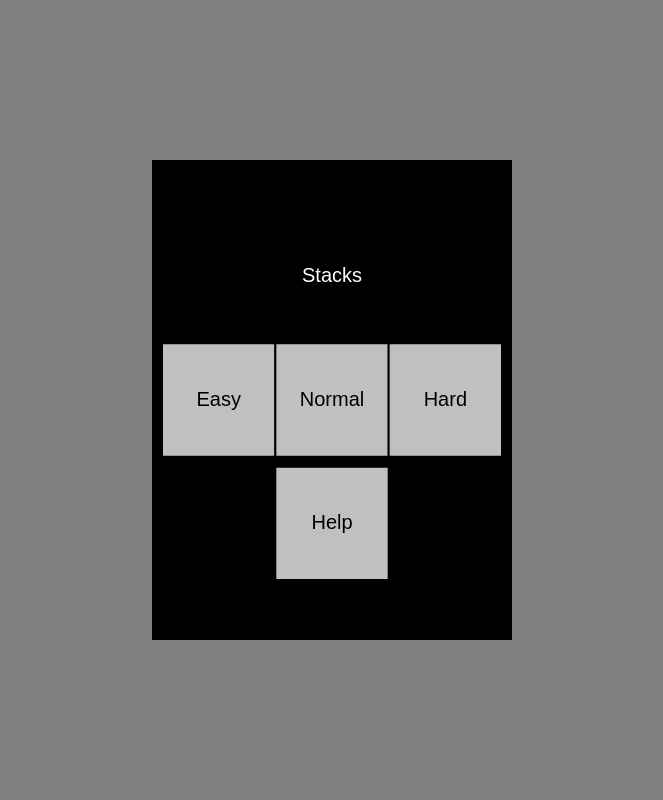
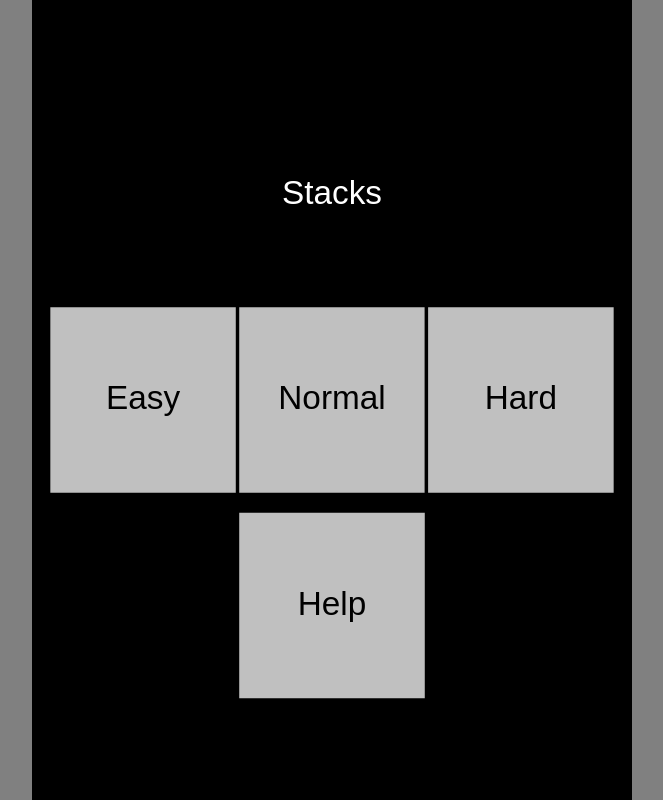
Before and after one commit to stackshub/stacks, a plain HTML site: page docs/index.html in a window 1280 px wide. Shown: the whole page, without its empty margins (308-971 px from the left). Drawn offline with Linux system fonts and the light colour scheme.

Commit message:
Update to resize

```diff
--- a/docs/index.html
+++ b/docs/index.html
@@ -1,18 +1,18 @@
 <!DOCTYPE html>
 <html>
-
   <head>
-  <meta charset="UTF-8">
-  <meta name="viewport" content="width=360, user-scalable=no">
+    <meta charset="UTF-8" />
+    <meta
+      name="viewport"
+      content="width=device-width, user-scalable=no, initial-scale=1, minimum-scale=1, maximum-scale=1"
+    />
     <title>Stacks</title>
-  <link rel="icon" type="image/png" href="icon.png">
-  <link rel="apple-touch-icon" href="icon.png">
-  <link rel="stylesheet" href="index.css">
+    <link rel="icon" type="image/png" href="icon.png" />
+    <link rel="apple-touch-icon" href="icon.png" />
+    <link rel="stylesheet" href="index.css" />
   </head>
-
   <body>
-  <canvas id="mainCanvas" width="360" height="480"></canvas>
+    <canvas id="mainCanvas"></canvas>
     <script src="index.js"></script>
   </body>
-
 </html>
--- a/docs/index.js
+++ b/docs/index.js
@@ -2,6 +2,9 @@ window.onload = function() {
   var appName = document.title;
   var canvas = document.getElementById('mainCanvas');
   var context = canvas.getContext('2d');
+  var stageWidth = 360;
+  var stageHeight = 480;
+  var scale;
   var margin = 10;
   var titleLabelRect;
   var easyButtonRect;
@@ -32,8 +35,8 @@ window.onload = function() {
   var moves;
 
   (function() {
-    var buttonWidth = (canvas.width - margin * 2) / 3;
-    var buttonTop = (canvas.height - buttonWidth) / 2;
+    var buttonWidth = (stageWidth - margin * 2) / 3;
+    var buttonTop = (stageHeight - buttonWidth) / 2;
     titleLabelRect = new Rect(
       margin + buttonWidth,
       buttonTop - buttonWidth - margin,
@@ -60,14 +63,14 @@ window.onload = function() {
       buttonWidth
     );
 
-    var boardWidth = canvas.width - margin * 4;
+    var boardWidth = stageWidth - margin * 4;
     boardRect = new Rect(
-      (canvas.width - boardWidth) / 2,
-      (canvas.height - boardWidth) / 2,
+      (stageWidth - boardWidth) / 2,
+      (stageHeight - boardWidth) / 2,
       boardWidth,
       boardWidth
     );
-    var buttonHeight = (canvas.height - boardRect.height - margin * 4) / 2;
+    var buttonHeight = (stageHeight - boardRect.height - margin * 4) / 2;
     homeButtonRect = new Rect(margin, margin, buttonWidth, buttonHeight);
     countLabelRect = new Rect(
       margin + buttonWidth,
@@ -81,7 +84,7 @@ window.onload = function() {
       buttonWidth,
       buttonHeight
     );
-    buttonTop = canvas.height - buttonHeight - margin;
+    buttonTop = stageHeight - buttonHeight - margin;
     retryButtonRect = new Rect(margin, buttonTop, buttonWidth, buttonHeight);
     okButtonRect = new Rect(
       margin + buttonWidth,
@@ -96,17 +99,45 @@ window.onload = function() {
       buttonHeight
     );
 
+    addTouchStartListener(canvas, function(x, y) {
+      onTouchStart(x / scale, y / scale);
+    });
+    addTouchMoveListener(canvas, function(x, y) {
+      onTouchMove(x / scale, y / scale);
+    });
+    addTouchEndListener(canvas, function(x, y) {
+      onTouchEnd(x / scale, y / scale);
+    });
+    window.onresize = window.onorientationchange = onResize;
+    resize();
+    (window.onhashchange = onHashChange)();
+  })();
+
+  function onResize() {
+    resize();
+    paint();
+  }
+
+  function resize() {
+    var screenWidth =
+      window.innerWidth ||
+      document.documentElement.clientWidth ||
+      document.body.clientWidth;
+    var screenHeight =
+      window.innerHeight ||
+      document.documentElement.clientHeight ||
+      document.body.clientHeight;
+    scale = Math.min(screenWidth / stageWidth, screenHeight / stageHeight);
+    canvas.width = stageWidth * scale;
+    canvas.height = stageHeight * scale;
+    context.scale(scale, scale);
     context.textAlign = 'center';
     context.textBaseline = 'middle';
     context.font = '20px sans-serif';
     context.lineWidth = 2;
     context.lineJoin = 'bevel';
     context.strokeStyle = 'black';
-    addTouchStartListener(canvas, onTouchStart);
-    addTouchMoveListener(canvas, onTouchMove);
-    addTouchEndListener(canvas, onTouchEnd);
-    (window.onhashchange = onHashChange)();
-  })();
+  }
 
   function onHashChange() {
     boardCode = location.hash.slice(1);
@@ -288,7 +319,7 @@ window.onload = function() {
 
   function paint() {
     context.fillStyle = 'black';
-    context.fillRect(0, 0, canvas.width, canvas.height);
+    context.fillRect(0, 0, stageWidth, stageHeight);
 
     if (scene === sceneHome) {
       context.fillStyle = 'white';
```
Lines whose indentation alone changed are shown as unchanged.
